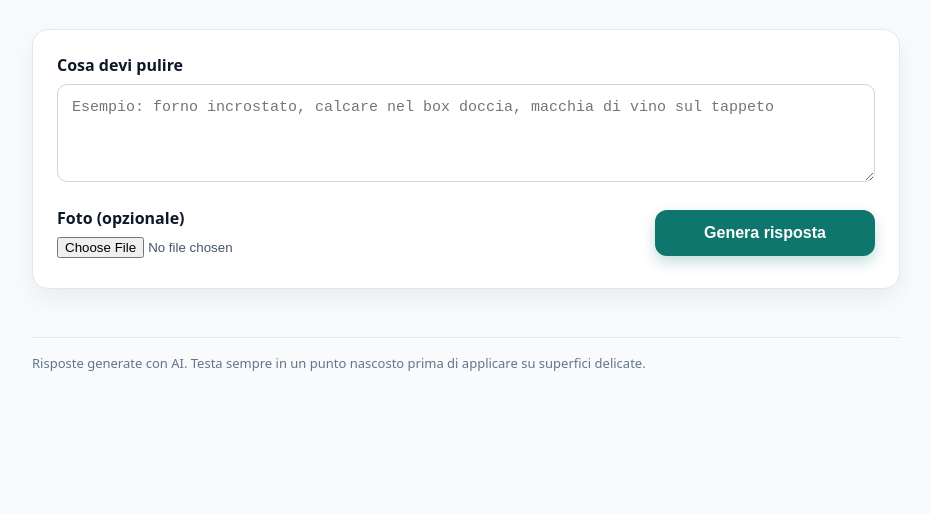
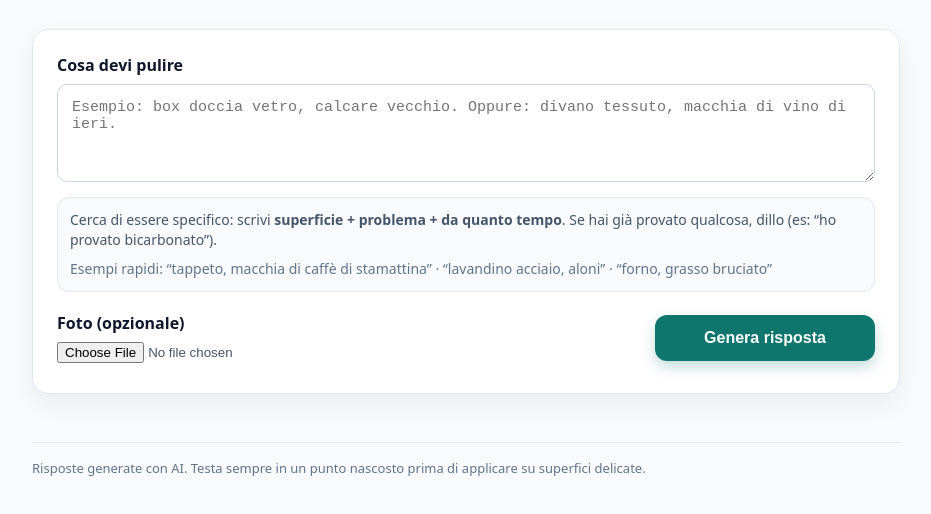
Before and after one commit to pasdigitalbiz/puliremeglio, a website: page index.html in a window 1280 px wide. Shown: the part 152-666 px from the top of the page, without its empty margins (174-1105 px from the left). Drawn offline with Linux system fonts and the light colour scheme.

Commit message:
Update index.html

```diff
--- a/index.html
+++ b/index.html
@@ -57,7 +57,7 @@
 
       <label for="q" style="
         display:block;
-        font-weight:600;
+        font-weight:700;
         margin-bottom:8px;
         color:#0f172a;
       ">
@@ -67,7 +67,7 @@
       <textarea
         id="q"
         rows="4"
-        placeholder="Esempio: forno incrostato, calcare nel box doccia, macchia di vino sul tappeto"
+        placeholder="Esempio: box doccia vetro, calcare vecchio. Oppure: divano tessuto, macchia di vino di ieri."
         style="
           width:100%;
           max-width:100%;
@@ -83,6 +83,25 @@
       ></textarea>
 
       <div style="
+        margin-top:10px;
+        padding:12px;
+        border-radius:12px;
+        border:1px solid #e2e8f0;
+        background:#f8fafc;
+        color:#475569;
+        font-size:14px;
+        line-height:1.45;
+        max-width:100%;
+        overflow-wrap:anywhere;
+      ">
+        Cerca di essere specifico: scrivi <strong>superficie + problema + da quanto tempo</strong>.
+        Se hai già provato qualcosa, dillo (es: “ho provato bicarbonato”).
+        <div style="margin-top:8px; color:#64748b;">
+          Esempi rapidi: “tappeto, macchia di caffè di stamattina” · “lavandino acciaio, aloni” · “forno, grasso bruciato”
+        </div>
+      </div>
+
+      <div style="
         display:flex;
         gap:16px;
         margin-top:20px;
@@ -94,7 +113,7 @@
         <div style="flex:1; min-width:240px; max-width:100%;">
           <label for="img" style="
             display:block;
-            font-weight:600;
+            font-weight:700;
             margin-bottom:6px;
           ">
             Foto (opzionale)
@@ -126,7 +145,7 @@
               height:46px;
               border-radius:12px;
               border:none;
-              font-weight:700;
+              font-weight:800;
               font-size:16px;
               cursor:pointer;
               background:#0f766e;
```
